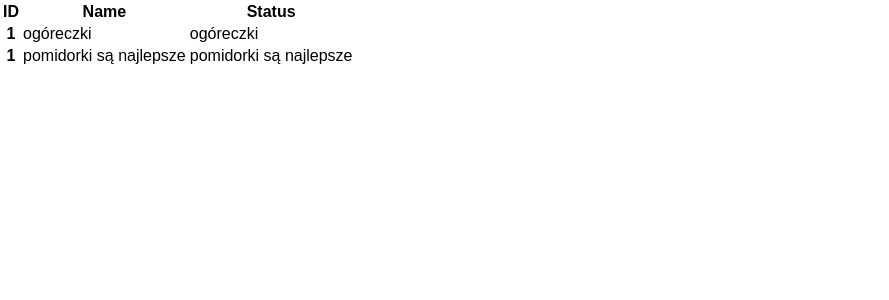
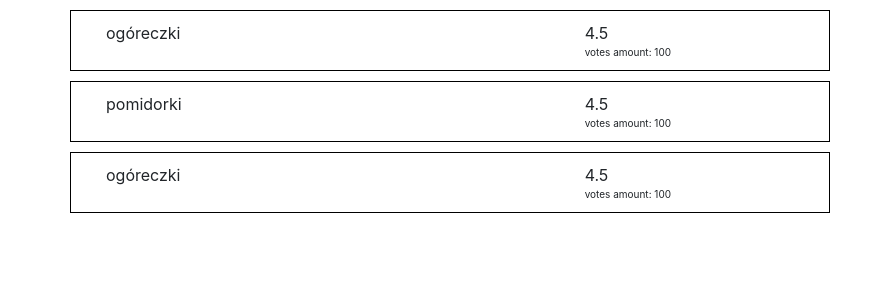
Before and after one commit to kossowski-203908/srompare, a React (Create React App) app in the folder frontend/: page / in a window 1280 px wide. Shown: the top 300 px of the page, without its empty margins (0-889 px from the left). Built offline with nearby package versions, Linux system fonts and the light colour scheme.

Commit message:
items lists style

```diff
--- a/frontend/src/App.js
+++ b/frontend/src/App.js
@@ -3,13 +3,14 @@ import './App.css';
 import { Provider } from 'react-redux';
 import {store} from './store';
 import ItemsList from './containers/Itemslist';
+import '../node_modules/bootstrap/dist/css/bootstrap.css';
 
 
 class App extends Component {
     render() {
         return (
             <Provider store={store}>
-                <div>
+                <div className="container">
                     <ItemsList></ItemsList>
                 </div>
             </Provider>
--- /dev/null
+++ b/frontend/src/containers/ItemsList.css
@@ -0,0 +1,23 @@
+.itemsList {
+    list-style-type: none;
+}
+
+.item {
+    border: 1px solid black;
+    padding: 10px 20px;
+    margin: 10px 0;
+
+}
+
+.name {
+
+}
+
+.grade {
+
+}
+
+.desc {
+
+    font-size: x-small;
+}
--- a/frontend/src/containers/Itemslist.js
+++ b/frontend/src/containers/Itemslist.js
@@ -1,24 +1,30 @@
 import React, { Component } from 'react';
 import { connect } from 'react-redux';
+import './ItemsList.css';
 import Item from './Item';
-import { Table} from 'mdbreact';
+import { Table } from 'mdbreact';
+import {Fa} from 'mdbreact';
 
 class Itemslist extends Component {
 
     render() {
         return (
-            <Table striped>
-                <thead>
-                    <tr>
-                        <th>ID</th>
-                        <th>Name</th>
-                        <th>Status</th>
-                    </tr>
-                </thead>
-                <tbody>
-                    {this.props.items.map( e => <Item item={e} key={e.item}/>)}
-                </tbody>
-            </Table>
+            <div className="row">
+                <ul className="itemsList col-md-8">
+                    {this.props.items.map( e => {
+                        return(
+                            <li key={e.id} className="item row">
+                                <div className="name col-md-8">{e.name}</div>
+                                <div className="grade col-md-4">
+                                    <div className="rate">  {e.grade}</div>
+                                    <div className="desc"><Fa icon="pencil" fixed/> votes amount: {e.gradesAmount}</div>
+                                </div>
+
+
+                            </li>);
+                    })}
+                </ul>
+            </div>
         );
     }
 
--- a/frontend/src/reducers/itemReducer.js
+++ b/frontend/src/reducers/itemReducer.js
@@ -1,4 +1,10 @@
-export function itemReducer( state = ['ogóreczki', 'pomidorki są najlepsze'], action) {
+const initialState = [
+    {id: 1, name: 'ogóreczki', grade: 4.5, gradesAmount: 100, description: 'są najlepsze z taką solą'},
+    {id: 2, name: 'pomidorki', grade: 4.5, gradesAmount: 100, description: 'są najlepsze z taką solą'},
+    {id: 3, name: 'ogóreczki', grade: 4.5, gradesAmount: 100, description: 'są najlepsze z taką solą'}
+];
+
+export function itemReducer( state = initialState, action) {
     switch (action.type) {
 
         default:
```
